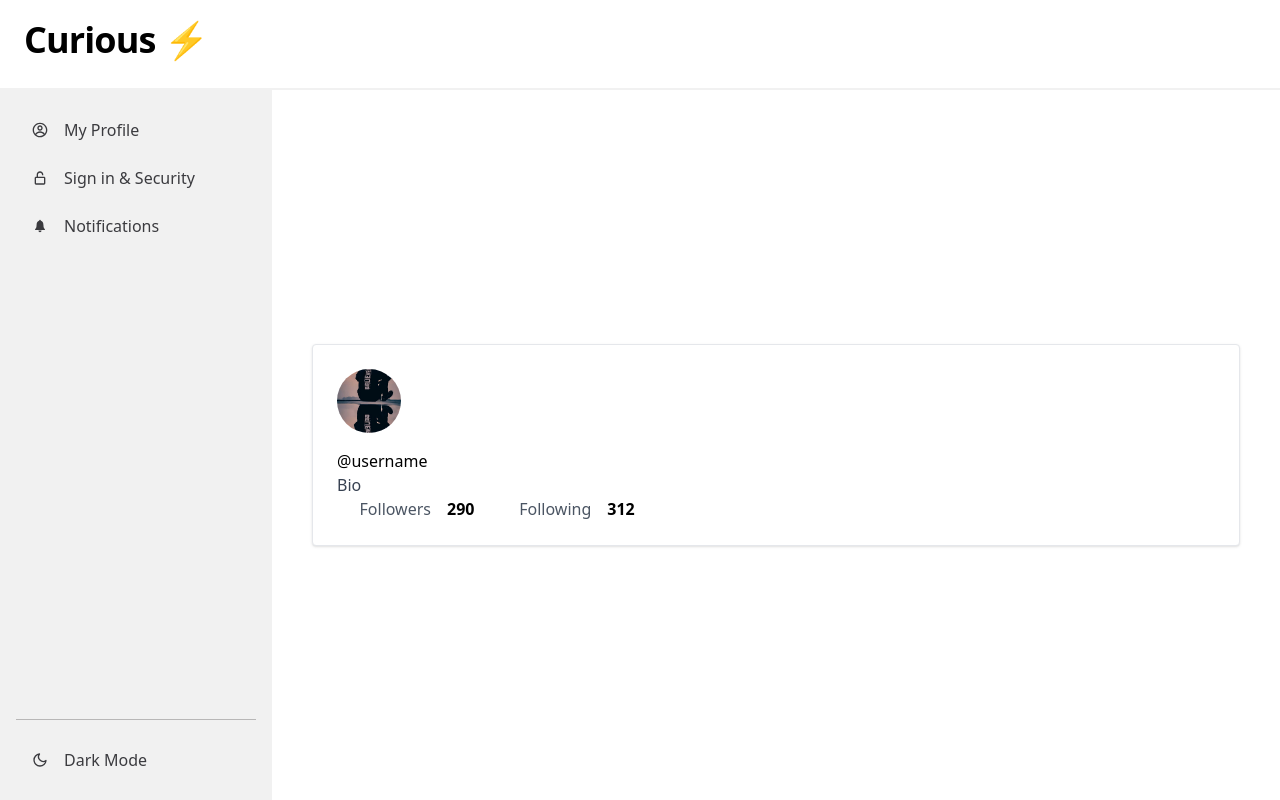
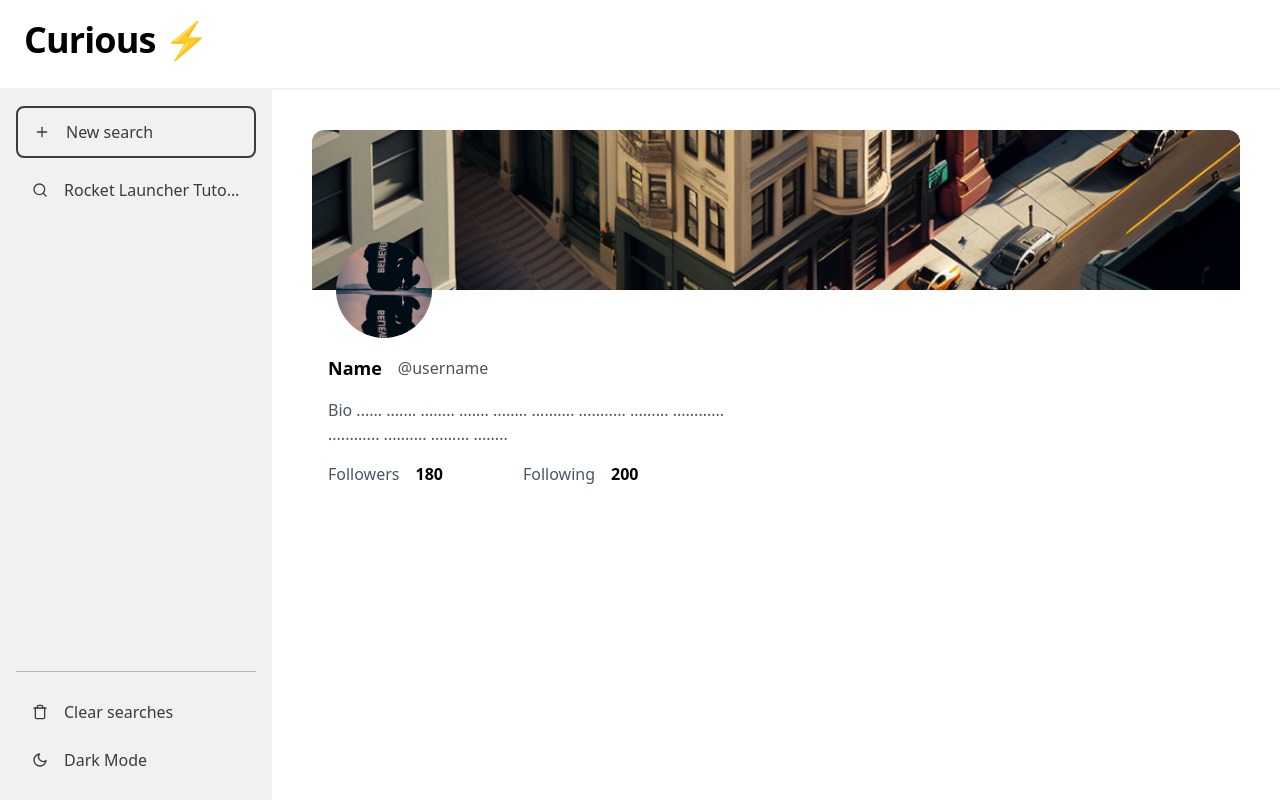
Before and after one commit to tchardonnens/curious-front, a Next.js app in the folder curious/: page /profile in a window 1280 px wide. Built offline with nearby package versions, Linux system fonts and the light colour scheme.

Commit message:
Profile Page design

```diff
--- a/curious/src/pages/profile.tsx
+++ b/curious/src/pages/profile.tsx
@@ -1,15 +1,25 @@
 import Header from "@/components/header";
-import ProfileSidebar from "@/components/profileSidebar";
+import Sidebar from "@/components/sidebar";
 import Head from 'next/head';
+import React from "react";
 
 interface ProfileProps {
+  name: string;
   username: string;
   bio: string;
   followers: number;
   following: number;
 }
 
-export default function Profile(props: ProfileProps) {
+const Profile: React.FC<ProfileProps> = ({
+
+  name,
+  username,
+  bio,
+  followers,
+  following
+
+}) => {
   return (
     <>
       <Head>
@@ -26,35 +36,70 @@ export default function Profile(props: ProfileProps) {
 
       <div className="flex flex-row w-full h-full">
 
-        <ProfileSidebar></ProfileSidebar>
+        <Sidebar history={[]}></Sidebar>
 
 
 
-        <main className="bg-white dark:bg-anthracite p-10 flex w-full flex-col items-center justify-center text-center overflow-hidden">
-          <div className="bg-white border rounded shadow p-6 w-full">
-            <div className="flex items-center mb-4">
-              <div className="w-16 h-16 rounded-full overflow-hidden">
+        <main className="bg-white dark:bg-anthracite p-10 flex w-full flex-col overflow-hidden">
+
+          <div className="bg-white">
+
+            <div className="flex items-center relative">
+
+              <div className="w-full h-40">
+                <img src="sf-dream.png" alt="Avatar" className="w-full h-full object-cover rounded-t-xl" />
+              </div>
+
+              <div className="w-24 h-24 rounded-full overflow-hidden absolute bottom-0 left-6 translate-y-12">
                 <img src="PP-test.png" alt="Avatar" className="w-full h-full object-cover" />
               </div>
+
             </div>
 
-            <div className="flex flex-col">
-              <div className="flex">
-                <p>@username</p>
-              </div>
-              <div className="flex">
-                <p className="text-gray-700">Bio</p>
-              </div>
-              <div className="flex flex-row">
-                <div className="flex-none w-40">
-                  <span className="text-gray-600 pr-4">Followers</span>
-                  <span className="font-bold">290</span>
+            <div className="flex flex-col space-y-4 w-1/2 mt-10 px-4">
+              <div className="flex gap-4 items-center pt-6">
+                <div className="font-semibold text-lg">
+                  Name{name}
                 </div>
-                <div className="flex-none w-40">
-                  <span className="text-gray-600 pr-4">Following</span>
-                  <span className="font-bold">312</span>
+
+                <div className="text-neutral-600">
+                  @username{username}
                 </div>
               </div>
+
+
+              <div className="text-gray-600">
+                Bio ...... ....... ........ ....... ........ .......... ........... ......... ............ ............ .......... ......... ........{bio}
+              </div>
+
+              <div className="flex flex-row space-x-20">
+
+                <div className="flex flex-row space-x-4">
+
+                  <div>
+                    <span className="text-gray-600">Followers</span>
+                  </div>
+
+                  <div>
+                    <span className="font-semibold">180{followers}</span>
+                  </div>
+
+                </div>
+
+                <div className="flex flex-row space-x-4">
+
+                  <div>
+                    <span className="text-gray-600">Following</span>
+                  </div>
+
+                  <div>
+                    <span className="font-semibold">200{following}</span>
+                  </div>
+
+                </div>
+
+              </div>
+
             </div>
 
           </div>
@@ -63,3 +108,5 @@ export default function Profile(props: ProfileProps) {
     </>
   )
 }
+
+export default Profile;
```
